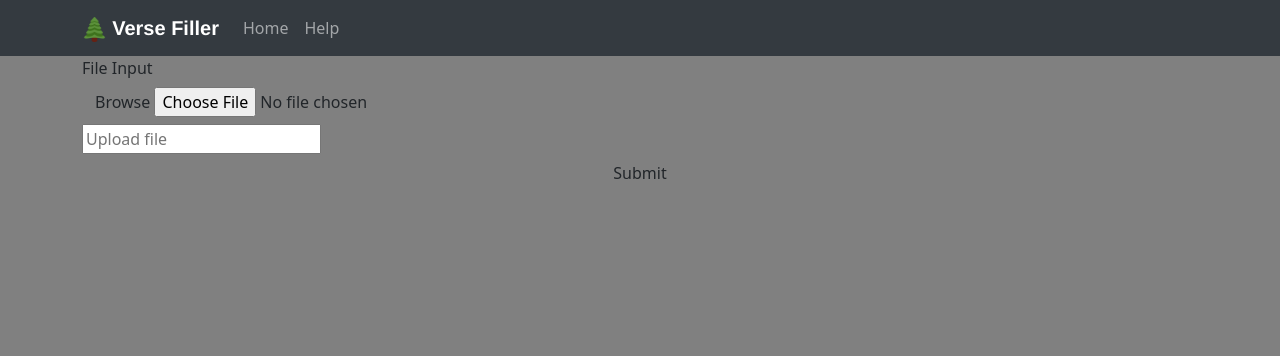
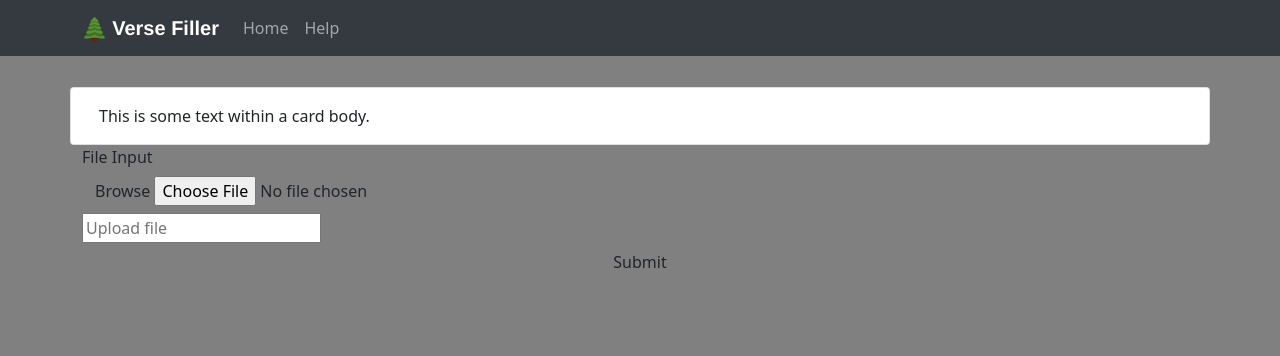
Before and after one commit to folzieds/verse-filler, a Flask app: page / in a window 1280 px wide. Shown: the top 356 px of the page. Run offline with Flask 2, Linux system fonts and the light colour scheme; parts of the project's set-up code (start-up, migrations or seed data) failed here and were passed over; some libraries are stand-ins or nearby versions.

Commit message:
Made nav bar fixed and added padding for content

```diff
--- a/static/style.css
+++ b/static/style.css
@@ -1,3 +1,4 @@
 body {
     background-color: grey;
+    padding-top: 87px;
 }
--- a/templates/base.html
+++ b/templates/base.html
@@ -13,7 +13,7 @@
     <title>Verse Filler</title>
   </head>
   <body>
-    <nav class="navbar navbar-expand-lg navbar-dark" style="background-color: #343a40;">
+    <nav class="navbar fixed-top navbar-expand-lg navbar-dark" style="background-color: #343a40;">
         <div class="container-md">
           <a class="navbar-brand" href="{{url_for('index')}}">
             <img src="{{url_for('static', filename = 'logo.png')}}" alt="" width="25" height="25">
--- a/templates/index.html
+++ b/templates/index.html
@@ -1,5 +1,15 @@
 {% extends "base.html" %}
 {% block content %}
+    <div class="container">
+        <div class="row">
+            <div class="card ">
+                <div class="card-body">
+                    This is some text within a card body.
+                </div>
+            </div>
+        </div>
+    </div>
+
         <div class="container white" >
             <div class = "row">
                 <div class="col s8">
@@ -27,5 +37,9 @@
                 </div>
             </div>
         </div>
+        <!-- Add Toast when submit button is clicked-->
+        <!-- Form should be inside a card or a modal kind of stuff -->
+        <!-- Help should follow under instead of going to another page -->
+        <!-- Help link should move to that part of the page-->
         <script src="{{url_for('static', filename='index.js')}}"></script>
 {% endblock %}
```
